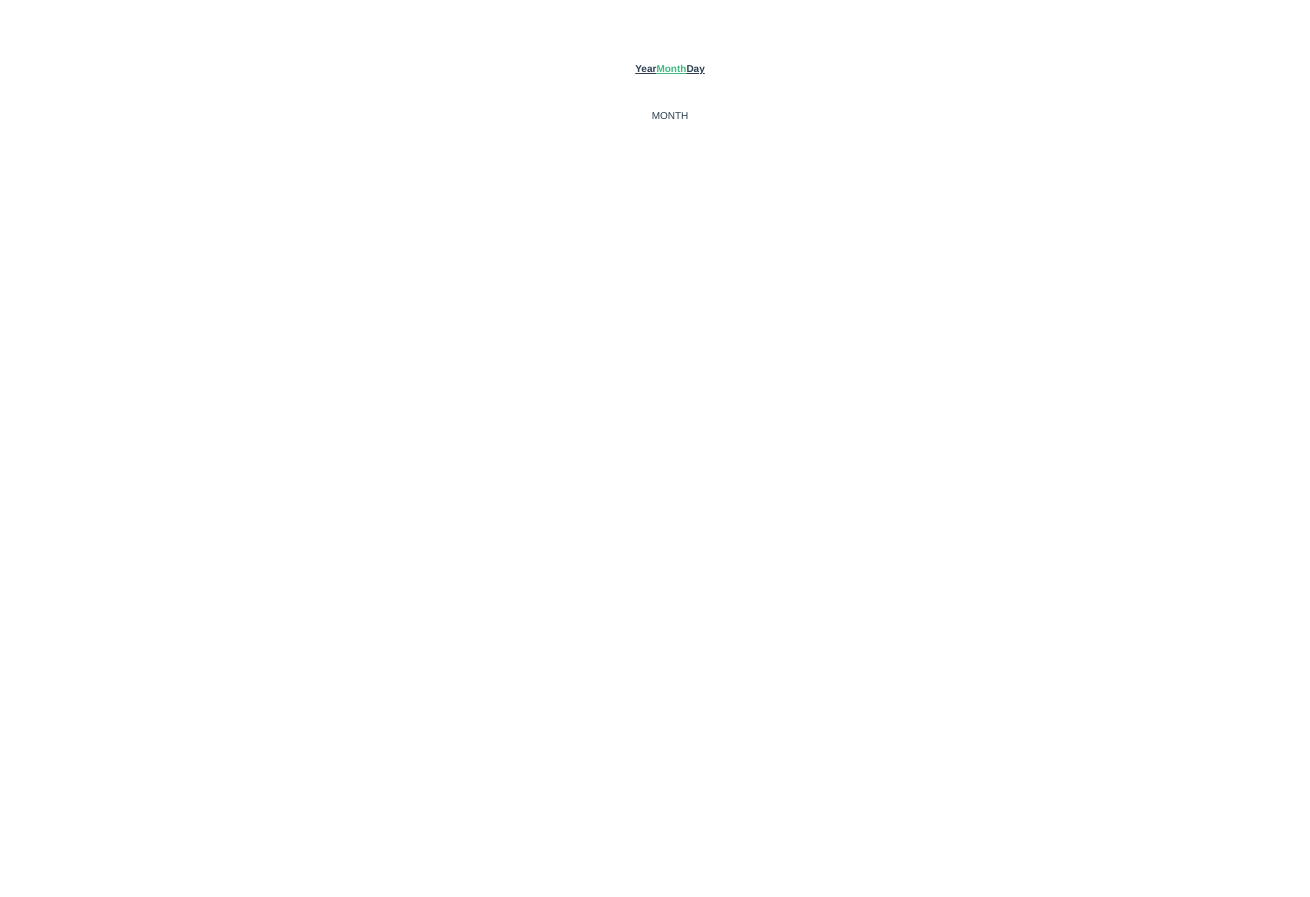
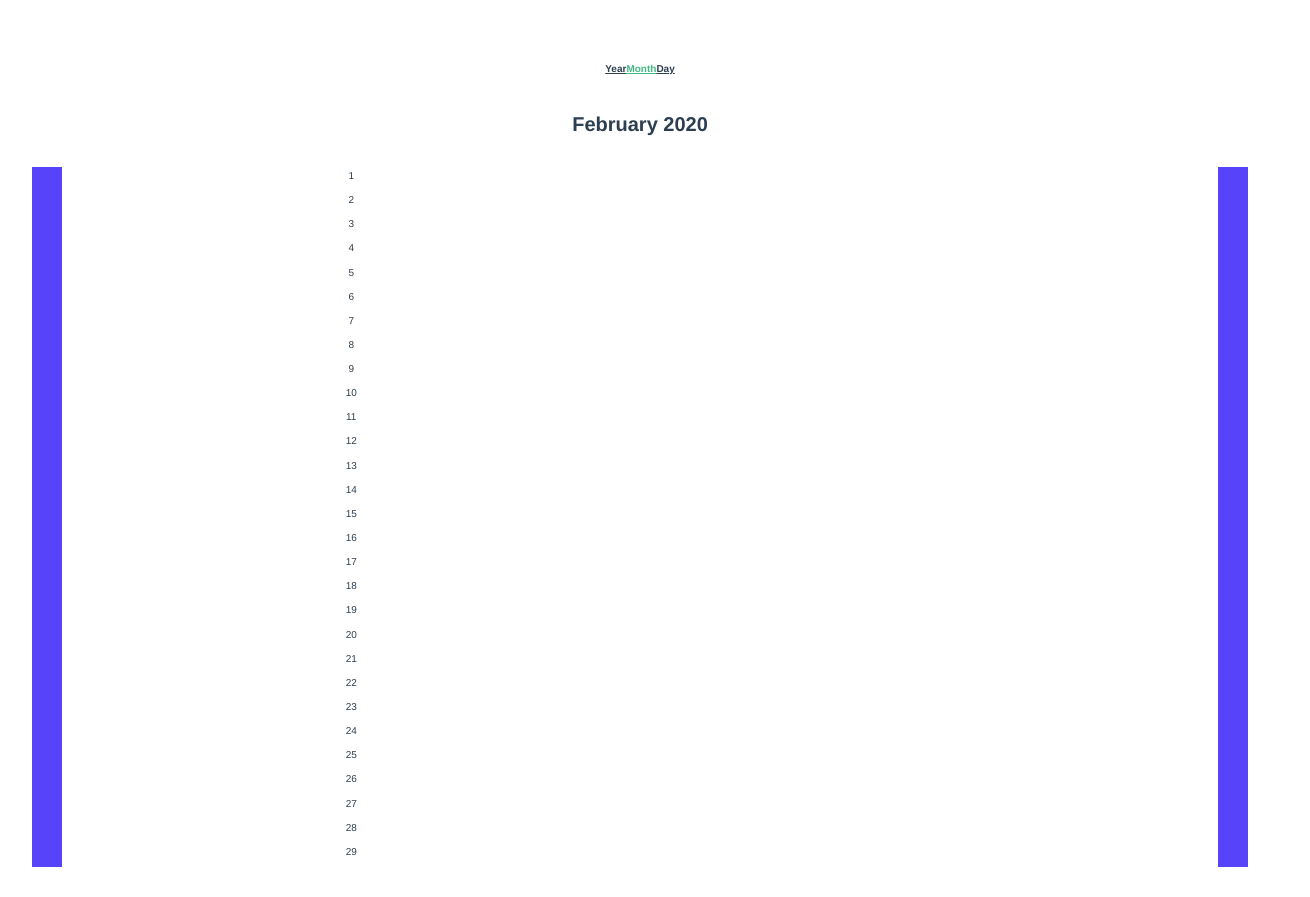
Before and after one commit to djdietrick/bulletJournal, a Vue app in the folder client/: page /month in a window 1280 px wide. Shown: the whole page, 1310 px wide, since content can reach past the window. Before the commit the page ends 867 px from the top, so only its background shows below. Built offline with nearby package versions, Linux system fonts and the light colour scheme; no server answers.

Commit message:
Started month view

```diff
--- a/client/package.json
+++ b/client/package.json
@@ -8,6 +8,7 @@
   },
   "dependencies": {
     "axios": "^0.19.2",
+    "moment": "^2.24.0",
     "vue": "^2.6.10",
     "vue-router": "^3.1.3",
     "vuex": "^3.1.2"
--- a/client/src/App.vue
+++ b/client/src/App.vue
@@ -18,12 +18,10 @@
   -moz-osx-font-smoothing: grayscale;
   text-align: center;
   color: #2c3e50;
-  height: 100vh;
-  width: 100vw;
 
   display: grid;
   grid-template-columns: minmax(0, 1fr) 95vw minmax(0, 1fr);
-  grid-template-rows: 1fr 95vh minmax(0, 1fr);
+  grid-template-rows: 1fr 95vh;
 
 }
 
--- a/client/src/store/index.js
+++ b/client/src/store/index.js
@@ -26,9 +26,14 @@ export default new Vuex.Store({
     getMonthBullets: state => state.monthBullets,
     getMonthEvents: state => month => {
       return state.yearEvents.filter(event => {
-        const anchorMonth = new Date(event.anchorDate).getMonth();
-        const endMonth = new Date(event.endDate).getMonth();
-        return (anchorMonth == month || endMonth == month)
+        const anchorDate = new Date(event.anchorDate);
+        const anchorMonth = anchorDate.getMonth();
+        const anchorYear = anchorDate.getFullYear();
+        const endDate = new Date(event.endDate);
+        const endMonth = endDate.getMonth();
+        const endYear = endDate.getFullYear();
+        return ((anchorMonth == month && anchorYear == state.year)
+         || (endMonth == month && endYear == state.year));
       });
     }
   },
@@ -50,19 +55,19 @@ export default new Vuex.Store({
       commit('setYearEvents', res.data);
     },
     async fetchMonthBullets({commit, state}) {
-      let bullets = [];
+      let bullets = {};
 
       // Events
       const eventRes = await a.get(`/events?year=${state.year}&month=${state.month}`);
-      bullets.push(eventRes.data);
+      bullets["events"] = eventRes.data;
 
       // Tasks
       const taskRes = await a.get(`/tasks?year=${state.year}&month=${state.month}`);
-      bullets.push(taskRes.data);
+      bullets["tasks"] = taskRes.data;
 
       // Notes
       const noteRes = await a.get(`/notes?year=${state.year}&month=${state.month}`);
-      bullets.push(noteRes.data);
+      bullets["notes"] = noteRes.data;
 
       commit('setMonthBullets', bullets);
     }
--- a/client/src/views/Month.vue
+++ b/client/src/views/Month.vue
@@ -1,15 +1,137 @@
 <template>
     <div class="container">
-        MONTH
+        <h1>{{monthString}} {{year}}</h1>
+
+        <div class="buttonContainer" id='leftButton' v-on:click="moveBack"></div>
+        <div class="buttonContainer" id='rightButton' v-on:click="moveForward"></div>
+
+        <div class="monthContainer">
+            <div class="agenda">
+                <div v-for="n in daysInMonth" :key="n" class="agenda__day">
+                    {{n}}
+                </div>
+            </div>
+            <div class="tasks">
+
+            </div>
+        </div>
     </div>
 </template>
 
 <script>
+import {mapGetters, mapActions} from "vuex";
+import moment from "moment";
+
 export default {
+    name: "Month",
+    data() {
+        return {
+        }
+    },
+    methods: {
+        ...mapActions(["setYear", "setMonth", "fetchMonthBullets"]),
+        moveBack() {
+            if(this.month == 0) {
+                this.setMonth(11);
+                this.setYear(this.year - 1);
+            } else {
+                this.setMonth(this.month - 1);
+            }
+        },
+        moveForward() {
+            if(this.month == 11) {
+                this.setMonth(0);
+                this.setYear(this.year + 1);
+            } else {
+                this.setMonth(this.month + 1);
+            }
+        }
+    },
+    computed: {
+        ...mapGetters({
+            year: "getYear",
+            month: "getMonth",
+            monthBullets: "getMonthBullets"
+        }),
+        monthEvents() {
+            return this.monthBullets.events;
+        },
+        monthTasks() {
+            return this.monthBullets.tasks;
+        },
+        daysInMonth() {
+            return moment([this.year, this.month]).daysInMonth();
+        },
+        monthString() {
+            return moment([this.year, this.month]).format('MMMM');
+        },
+        eventsByDay() {
+            let e = {};
 
+            try {
+                for(let i = 1; i <= this.daysInMonth; i++) {
+                    e[i] = this.monthEvents.filter((event) => {
+                        const anchorDate = new Date(event.anchorDate);
+                        const endDate = new Date(event.endDate);
+                        return (anchorDate.getDate() <= i && i <= endDate.getDate());
+                    })
+                }
+            } catch(e) {
+                console.log(e);
+            }
+            return e;
+        }
+    },
+    watch: {
+        month: function() {
+            this.fetchMonthBullets();
+        }
+    },
+    created() {
+        this.fetchMonthBullets();
+    }
 }
 </script>
 
 <style lang="scss" scoped>
+.container {
+    display: grid;
+    grid-template-columns: 1fr 95% 1fr;
+    grid-template-rows: 6rem 1fr;
+}
+
+h1 {
+    grid-column: 1 / -1;
+}
+
+.monthContainer {
+    grid-column: 2 / 3;
+    grid-row: 2 / -1;
+    display: grid;
+    grid-template-columns: 1fr 1fr;
+}
+
+.agenda {
+    grid-column: 1 / 2;
+
+    display: grid;
+    grid-template-rows: repeat(daysInMonth, 1fr);
+}
+
+.tasks {
+    grid-column: 2 / 3;
+}
+
+.buttonContainer {
+    background-color: #5643fa;
+}
+
+#leftButton {
+    grid-column: 1 / 2;
+}
+
+#rightButton {
+    grid-column: 3 / 4;
+}
 
 </style>
--- a/client/src/views/Year.vue
+++ b/client/src/views/Year.vue
@@ -1,11 +1,16 @@
 <template>
     <div class="container">
         <h1>{{year}}</h1>
-        <div v-for="(name, index) in displayMonths" :key="index" class="month">
-            {{parseInt(index) + 1}} {{name}}
-            <ul class="eventList">
-                <li v-for="event in eventsByMonth[index]" :key="event._id">{{event.title}}</li>
-            </ul>
+        <div class="buttonContainer" id='leftButton' v-on:click="moveBack"></div>
+        <div class="buttonContainer" id='rightButton' v-on:click="moveForward"></div>
+
+        <div class="monthsContainer">
+            <div v-for="(name, index) in displayMonths" :key="index" class="month">
+                {{parseInt(index) + 1}} {{name}}
+                <ul class="eventList">
+                    <li v-for="event in eventsByMonth[index]" :key="event._id">{{event.title}}</li>
+                </ul>
+            </div>
         </div>
     </div>
 </template>
@@ -92,13 +97,33 @@ export default {
 <style lang="scss" scoped>
 .container {
     display: grid;
-    grid-template-columns: 1fr 1fr ;
-    grid-template-rows: 6rem 1fr 1fr 1fr;
+    grid-template-columns: 1fr 95% 1fr ;
+    grid-template-rows: 6rem 1fr;
+}
+
+.monthsContainer {
+    grid-column: 2/3;
+    grid-row: 2 / -1;
+    display: grid;
+    grid-template-columns: 1fr 1fr;
+    grid-template-rows: 1fr 1fr 1fr;
 }
 
 h1 {
     grid-column: 1 / -1;
 }
 
+.buttonContainer {
+    background-color: #5643fa;
+}
+
+#leftButton {
+    grid-column: 1 / 2;
+}
+
+#rightButton {
+    grid-column: 3 / 4;
+}
+
 
 </style>
```
Also changed, not shown: 1 other file (tests, documents, lock files or other folders).
